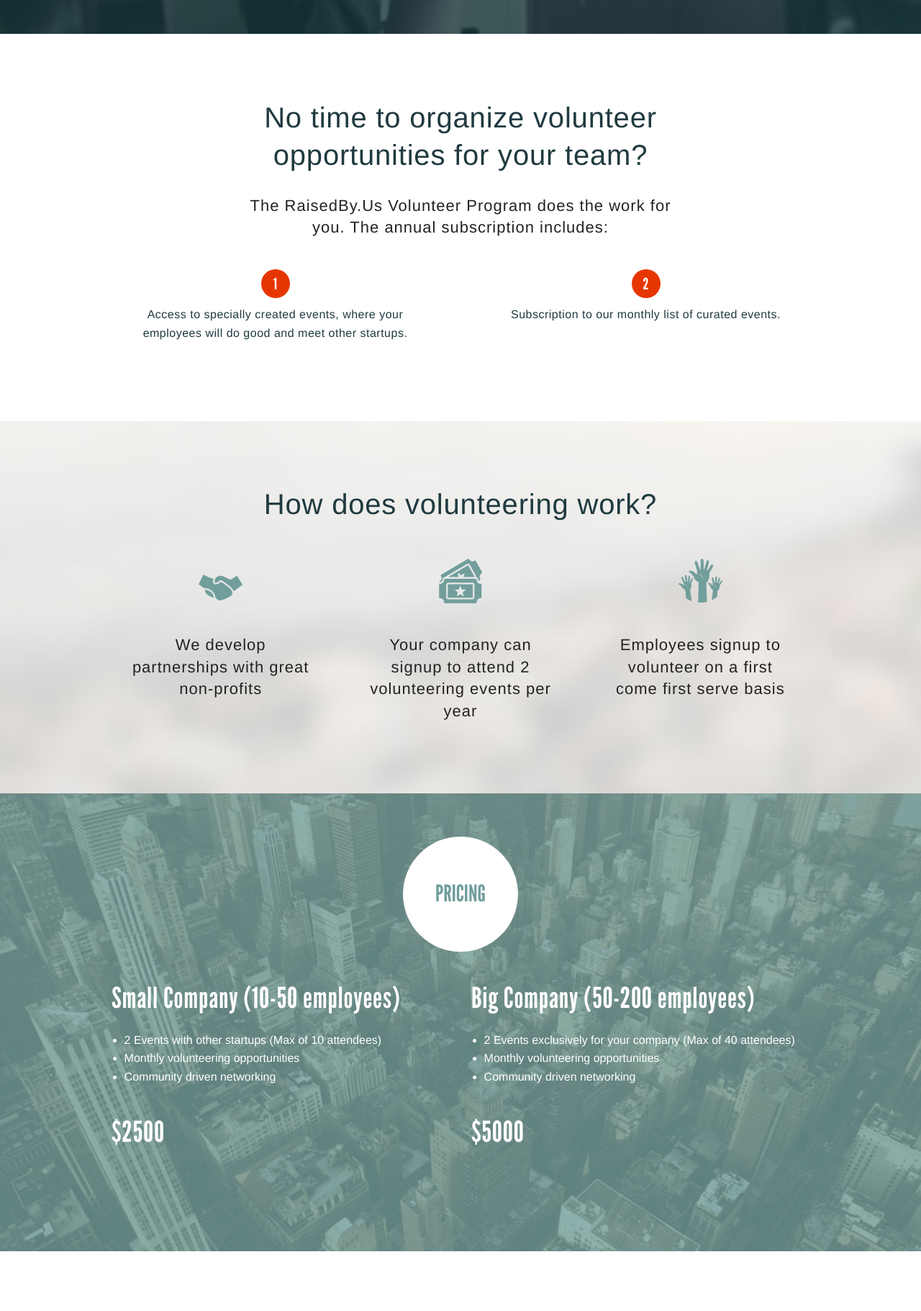
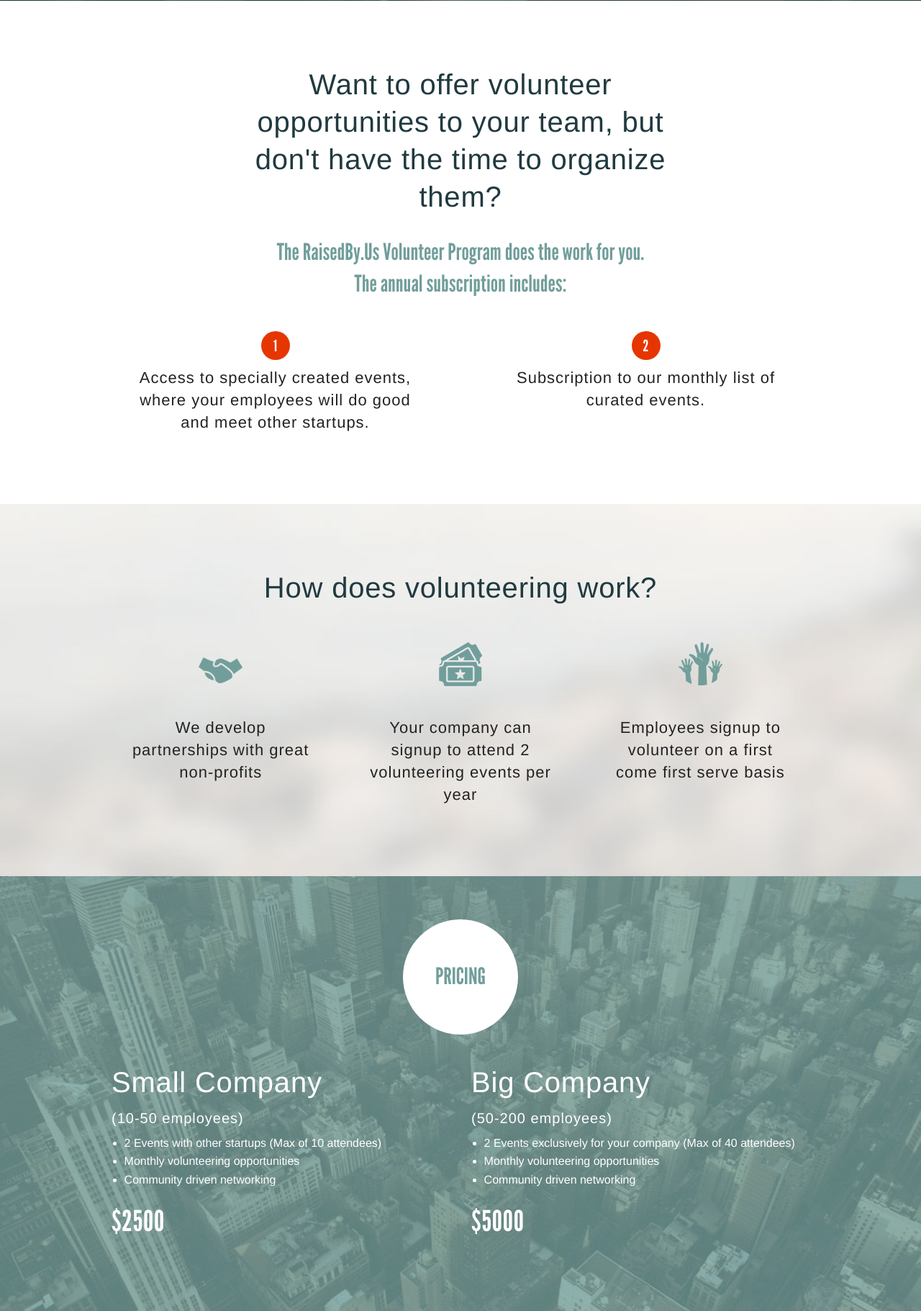
Before and after one commit to jack7890/rbu, a PHP site: page /vp.php in a window 1280 px wide. Shown: the part 552-2373 px from the top of the page at 72% size. Run offline with PHP 8.4, Linux system fonts and the light colour scheme; some libraries are stand-ins or nearby versions.

Commit message:
tiny tweaks

```diff
--- a/simple/vp.php
+++ b/simple/vp.php
@@ -75,9 +75,8 @@
       <section id="volunteer-1" class="first notch">
         <div class="row">
           <div class="large-8 large-offset-2 columns">
-            <h5 class="h5">Your company has a lot to give.</h5>
             <h2 class="h2">
-               We make volunteering easy for you and your employees.
+               We make volunteering easy for you and your employees
             </h2>
           </div>
         <div class="row">
@@ -90,20 +89,20 @@
       <section id="volunteer-2" class="section">
         <div class="row">
           <div class="large-8 large-offset-2 columns">
-            <h2 class="h2">No time to organize volunteer opportunities for your team?</h2>
-            <h4 class="h4">The RaisedBy.Us Volunteer Program does the work for you. The annual subscription includes:</h4>
+            <h2 class="h2">Want to offer volunteer opportunities to your team, but don't have the time to organize them?</h2>
+            <h5 class="h5">The RaisedBy.Us Volunteer Program does the work for you. <br> The annual subscription includes:</h5>
           </div>
         <div class="row programs">
           <div class="medium-6 columns">
             <div class="col-padding">
               <div class="step">1</div>
-              <p class="p">Access to specially created events, where your employees will do good and meet other startups.</p>
+              <h4 class="h4">Access to specially created events, where your employees will do good and meet other startups.</h4>
             </div>
           </div>
           <div class="medium-6 columns">
             <div class="col-padding">
               <div class="step">2</div>
-              <p class="p">Subscription to our monthly list of curated events.</p>
+              <h4 class="h4">Subscription to our monthly list of curated events.</h4>
             </div>
           </div>
         </div>
@@ -149,9 +148,10 @@
           </div>
         </div>
 
-        <div class="row about">
+        <div class="row about" id="pricing">
           <div class="large-6 columns">
-            <h3 class="h3">Small Company (10-50 employees)</h3>
+            <h2 class="h2">Small Company</h2>
+            <h4 class="h4">(10-50 employees)</h4>
             <ul>
               <li>2 Events with other startups (Max of 10 attendees)</li>
               <li>Monthly volunteering opportunities</li>
@@ -160,7 +160,8 @@
             <h3 class="h3">$2500</h3>
           </div>
           <div class="large-6 columns">
-            <h3 class="h3">Big Company (50-200 employees)</h3>
+            <h2 class="h2">Big Company</h2>
+            <h4 class="h4">(50-200 employees)</h4>
             <ul>
               <li>2 Events exclusively for your company (Max of 40 attendees)</li>
               <li>Monthly volunteering opportunities</li>
--- a/simple/web/content/css/rbu.css
+++ b/simple/web/content/css/rbu.css
@@ -476,7 +476,7 @@
 
 #homepage-7 {
     background-image: url('../img/section/homepage/midtown-teal80.jpg');
-    padding: 60px 0 120px;
+    padding: 60px 0 80px;
     color: #fff;
 }
 
@@ -926,6 +926,7 @@
 
 #volunteer-1 h2 {
     color: white;
+    margin-bottom: 40px;
 }
 
 #volunteer-1 button {
@@ -935,6 +936,23 @@
 
 #apply-form {
     border-bottom: 1px solid #eee;
+}
+
+#pricing h2.h2 {
+    text-align: left;
+    color: white;
+    margin-bottom: 10px;
+    margin-top: 40px;
+}
+
+#pricing h4.h4 {
+    text-align: left;
+    color: white;
+    font-size: 20px;
+}
+
+#pricing h3 {
+    margin-top: 10px;
 }
 
 form.form-styles input {
```
